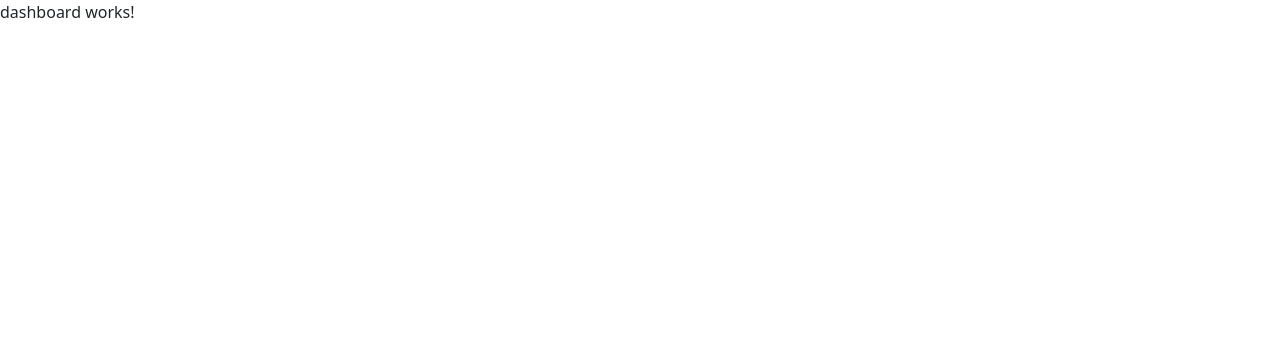
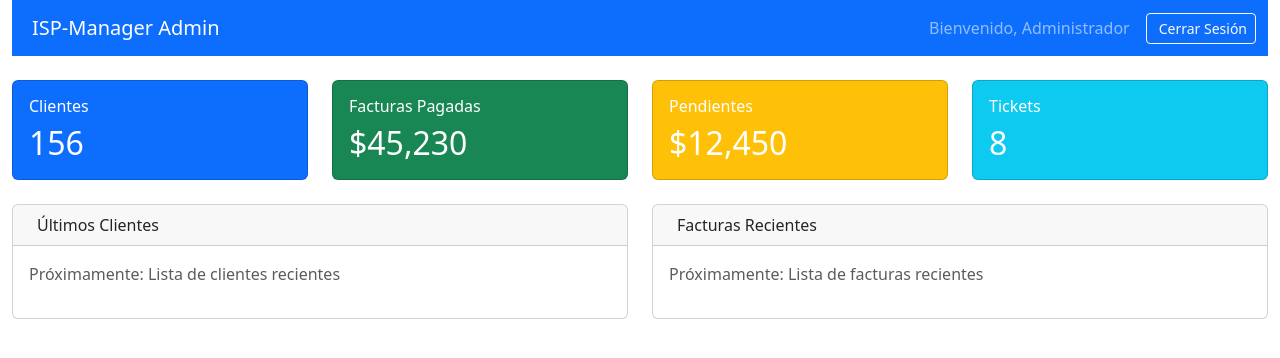
Before and after one commit to miguess412/Frontend-FullStack-, an Angular app: page /dashboard in a window 1280 px wide. Shown: the top 358 px of the page. Built offline with nearby package versions, Linux system fonts and the light colour scheme.

Commit message:
feat: Mejora del dashboard de administrador

```diff
--- a/src/app/components/dashboard/dashboard.html
+++ b/src/app/components/dashboard/dashboard.html
@@ -1 +1,103 @@
-<p>dashboard works!</p>
+<div class="container-fluid">
+    <!-- Navbar -->
+    <nav class="navbar navbar-dark bg-primary mb-4">
+        <div class="container-fluid">
+            <span class="navbar-brand mb-0 h1">
+                <i class="bi bi-wifi me-2"></i>
+                ISP-Manager Admin
+            </span>
+            <div class="d-flex align-items-center">
+                <span class="navbar-text me-3">
+                    <i class="bi bi-person-circle me-1"></i>
+                    Bienvenido, {{ currentUser?.nombre || 'Administrador' }}
+                </span>
+                <button class="btn btn-outline-light btn-sm" (click)="logout()">
+                    <i class="bi bi-box-arrow-right me-1"></i>
+                    Cerrar Sesión
+                </button>
+            </div>
+        </div>
+    </nav>
+
+    <!-- Tarjetas de estadísticas -->
+    <div class="row mb-4">
+        <div class="col-md-3">
+            <div class="card text-white bg-primary">
+                <div class="card-body">
+                    <div class="d-flex justify-content-between align-items-center">
+                        <div>
+                            <h6 class="card-title">Clientes</h6>
+                            <h2 class="mb-0">156</h2>
+                        </div>
+                        <i class="bi bi-people fs-1 opacity-50"></i>
+                    </div>
+                </div>
+            </div>
+        </div>
+        <div class="col-md-3">
+            <div class="card text-white bg-success">
+                <div class="card-body">
+                    <div class="d-flex justify-content-between align-items-center">
+                        <div>
+                            <h6 class="card-title">Facturas Pagadas</h6>
+                            <h2 class="mb-0">$45,230</h2>
+                        </div>
+                        <i class="bi bi-cash-stack fs-1 opacity-50"></i>
+                    </div>
+                </div>
+            </div>
+        </div>
+        <div class="col-md-3">
+            <div class="card text-white bg-warning">
+                <div class="card-body">
+                    <div class="d-flex justify-content-between align-items-center">
+                        <div>
+                            <h6 class="card-title">Pendientes</h6>
+                            <h2 class="mb-0">$12,450</h2>
+                        </div>
+                        <i class="bi bi-clock-history fs-1 opacity-50"></i>
+                    </div>
+                </div>
+            </div>
+        </div>
+        <div class="col-md-3">
+            <div class="card text-white bg-info">
+                <div class="card-body">
+                    <div class="d-flex justify-content-between align-items-center">
+                        <div>
+                            <h6 class="card-title">Tickets</h6>
+                            <h2 class="mb-0">8</h2>
+                        </div>
+                        <i class="bi bi-ticket fs-1 opacity-50"></i>
+                    </div>
+                </div>
+            </div>
+        </div>
+    </div>
+
+    <!-- Contenido principal -->
+    <div class="row">
+        <div class="col-md-6 mb-4">
+            <div class="card">
+                <div class="card-header">
+                    <i class="bi bi-people me-2"></i>
+                    Últimos Clientes
+                </div>
+                <div class="card-body">
+                    <p class="text-muted">Próximamente: Lista de clientes recientes</p>
+                </div>
+            </div>
+        </div>
+        <div class="col-md-6 mb-4">
+            <div class="card">
+                <div class="card-header">
+                    <i class="bi bi-receipt me-2"></i>
+                    Facturas Recientes
+                </div>
+                <div class="card-body">
+                    <p class="text-muted">Próximamente: Lista de facturas recientes</p>
+                </div>
+            </div>
+        </div>
+    </div>
+</div>
--- a/src/app/components/dashboard/dashboard.ts
+++ b/src/app/components/dashboard/dashboard.ts
@@ -1,11 +1,31 @@
-import { Component } from '@angular/core';
+import { Component, OnInit } from '@angular/core';
+import { CommonModule } from '@angular/common';
+import { Router } from '@angular/router';
+import { AuthService } from '../../services/auth.service';
+import { User } from '../../models/user.model';
 
 @Component({
   selector: 'app-dashboard',
-  imports: [],
+  imports: [CommonModule],
   templateUrl: './dashboard.html',
-  styleUrl: './dashboard.css',
+  styleUrls: ['./dashboard.css']
 })
-export class DashboardComponent {
+export class DashboardComponent implements OnInit {
+  currentUser: User | null = null;
 
+  constructor(
+    private authService: AuthService,
+    private router: Router
+  ) {}
+
+  ngOnInit(): void {
+    this.authService.currentUser$.subscribe(user => {
+      this.currentUser = user;
+    });
+  }
+
+  logout(): void {
+    this.authService.logout();
+    this.router.navigate(['/login']);
+  }
 }
```
Also changed, not shown: 1 other file (tests, documents, lock files or other folders).
